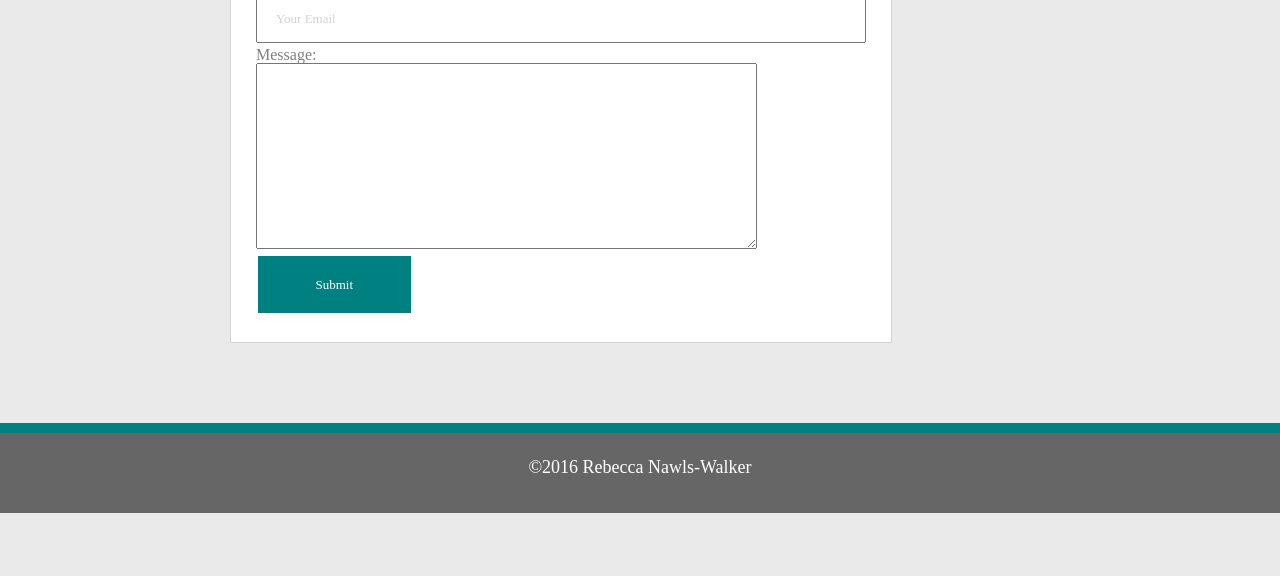
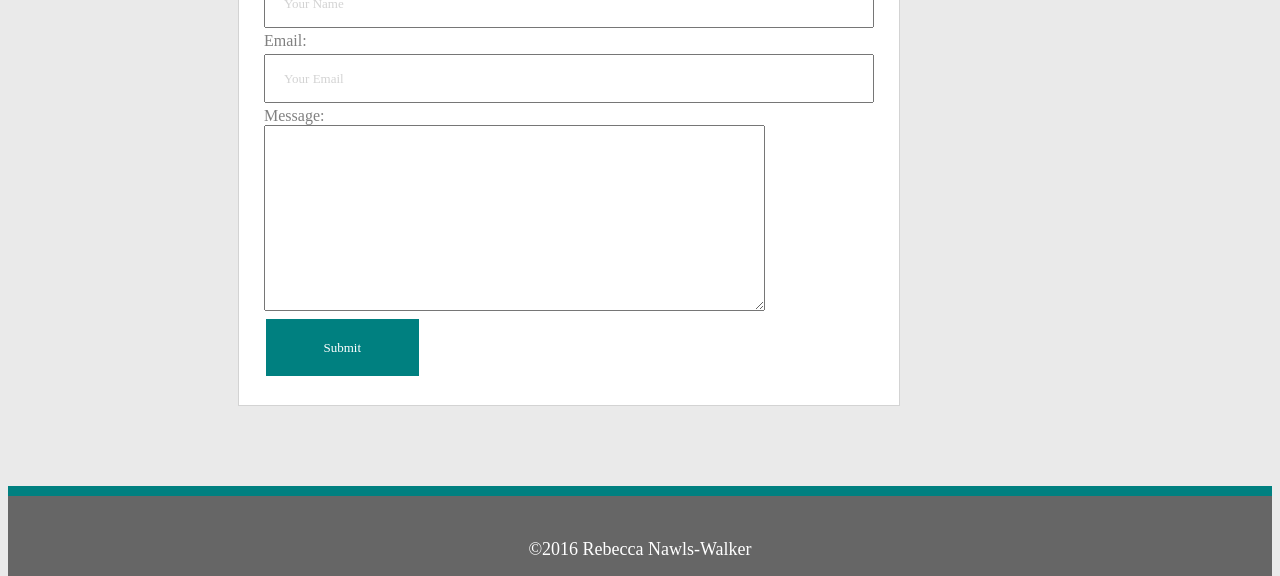
Before and after one commit to rnawlswalker/Basic-Portfolio, a plain HTML site: page contact.html in a window 1280 px wide. Shown: the part 301-877 px from the top of the page. Before the commit the page ends 814 px from the top, so only its background shows below. Drawn offline with Linux system fonts and the light colour scheme.

Commit message:
over it this is the final edit no reset sheet

```diff
--- a/contact.html
+++ b/contact.html
@@ -6,7 +6,6 @@
 <head>
 	<title>Portfolio Bio</title>
 
-	<link rel="stylesheet" type="text/css" href="assets/css/reset.css">
 	<link rel="stylesheet" type="text/css" href="assets/css/style.css">
 
 </head>
```
Also changed, not shown: index.html (+0 -1 lines), portfolio.html (+0 -1 lines).
